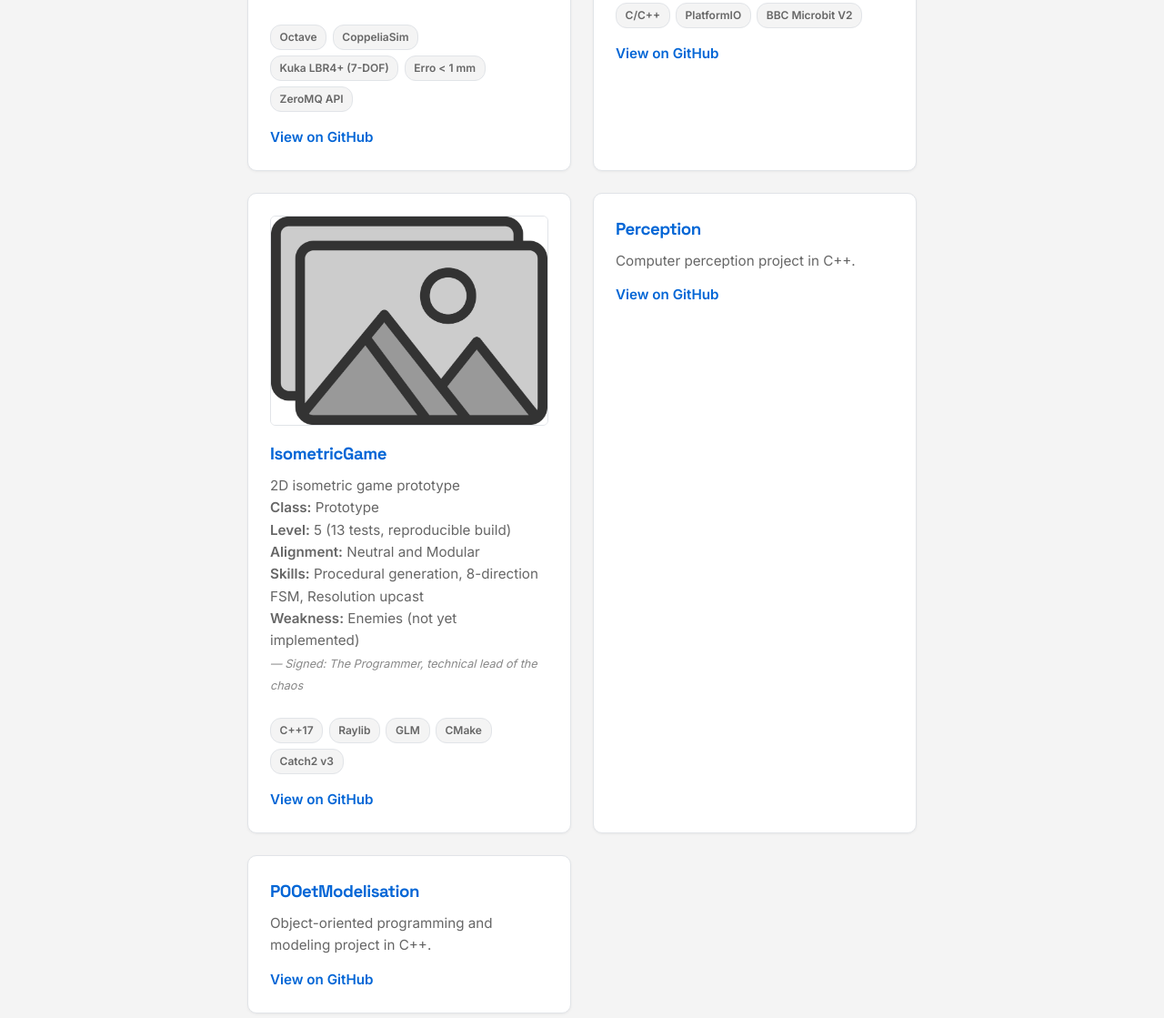
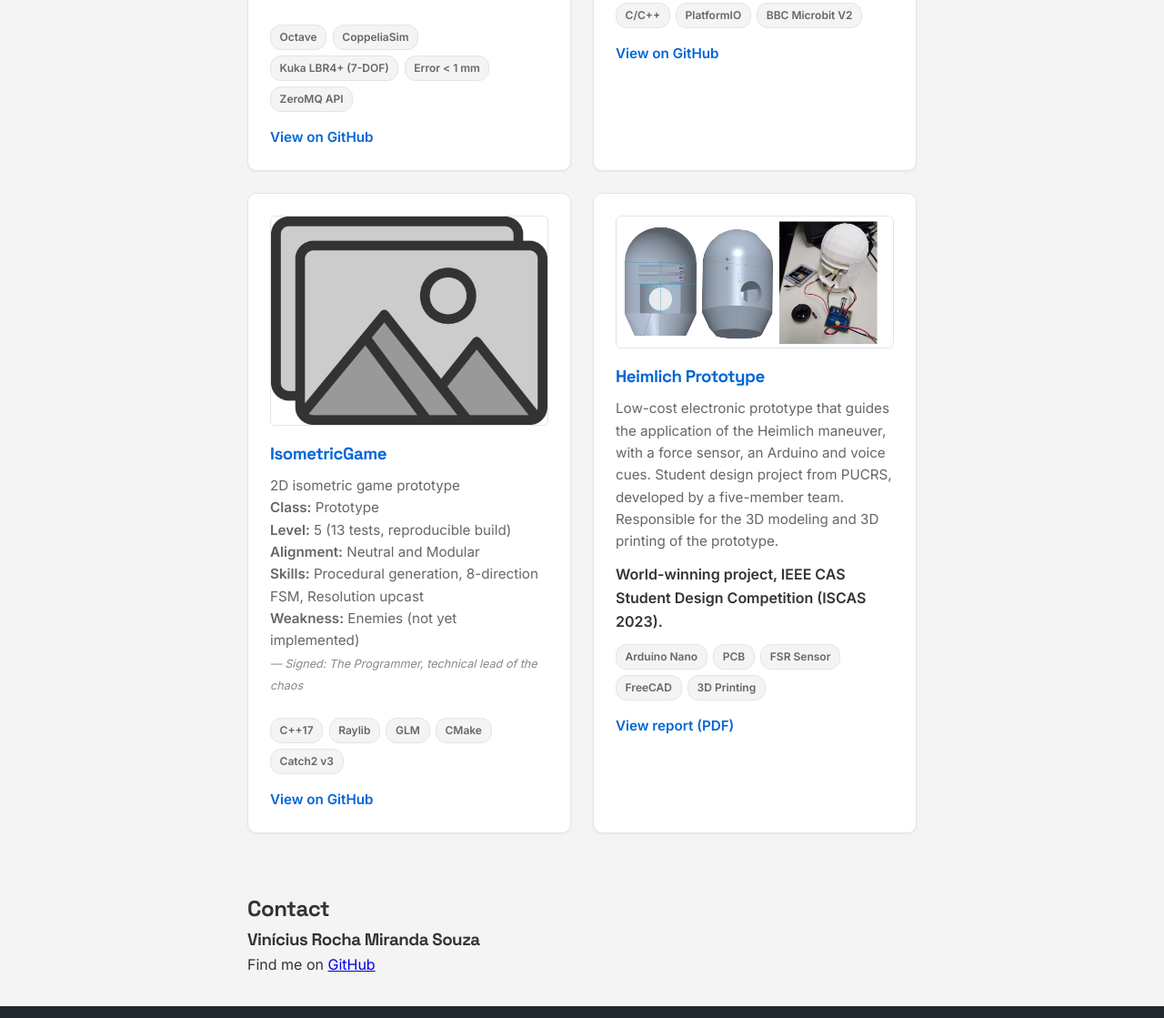
Before and after one commit to vinyIsCollapsing/vinyIsCollapsing.github.io, a plain HTML site: page index.html in a window 1280 px wide. Shown: the part 1103-2222 px from the top of the page at 91% size. Drawn offline with Linux system fonts and the light colour scheme.

Commit message:
feat(heimlich): new project (article) added

```diff
--- a/index.html
+++ b/index.html
@@ -87,7 +87,7 @@
                             <li>Octave</li>
                             <li>CoppeliaSim</li>
                             <li>Kuka LBR4+ (7-DOF)</li>
-                            <li>Erro &lt; 1 mm</li>
+                            <li>Error &lt; 1 mm</li>
                             <li>ZeroMQ API</li>
                         </ul>
                         <a href="https://github.com/vinyIsCollapsing/Modelisation3D" target="_blank" rel="noopener noreferrer" data-i18n="projetos.ver">Ver no GitHub</a>
@@ -142,14 +142,24 @@
                 </article>
 
                 <article class="projeto">
-                    <h3>Perception</h3>
-                    <p data-i18n="perc.desc">Projeto de percepção computacional em C++.</p>
-                    <a href="https://github.com/vinyIsCollapsing/Perception" target="_blank" rel="noopener noreferrer" data-i18n="projetos.ver">Ver no GitHub</a>
-                </article>
-                <article class="projeto">
-                    <h3>POOetModelisation</h3>
-                    <p data-i18n="poo.desc">Projeto de Programação Orientada a Objetos e Modelagem em C++.</p>
-                    <a href="https://github.com/vinyIsCollapsing/POOetModelisation" target="_blank" rel="noopener noreferrer" data-i18n="projetos.ver">Ver no GitHub</a>
+                    <div class="projeto-imagem">
+                        <img src="assets/heimlich.png" alt="Protótipo do dispositivo de auxílio à manobra de Heimlich" data-i18n-alt="heimlich.alt">
+                    </div>
+                    <div class="projeto-conteudo">
+                        <h3 data-i18n="heimlich.titulo">Protótipo Heimlich</h3>
+                        <p data-i18n="heimlich.desc">
+                            Protótipo eletrônico de baixo custo que orienta a aplicação da manobra de Heimlich, com sensor de força, Arduino e áudios de orientação. Projeto de design estudantil da PUCRS, desenvolvido por uma equipe de cinco integrantes. Responsável pela modelagem e impressão 3D do protótipo.
+                        </p>
+                        <strong data-i18n="heimlich.premio">Projeto vencedor mundial no IEEE CAS Student Design Competition (ISCAS 2023).</strong>
+                        <ul class="projeto-tags">
+                            <li>Arduino Nano</li>
+                            <li>PCB</li>
+                            <li>FSR Sensor</li>
+                            <li>FreeCAD</li>
+                            <li>3D Printing</li>
+                        </ul>
+                        <a href="https://www.pucrs.br/politecnica/wp-content/uploads/sites/166/2023/03/SDC-PUCRS-report.pdf" target="_blank" rel="noopener noreferrer" data-i18n="projetos.relatorio">Ver relatório (PDF)</a>
+                    </div>
                 </article>
             </div>
         </section>
@@ -157,6 +167,7 @@
         <!-- Contato -->
         <section id="contato">
             <h2 data-i18n="contato.titulo">Contato</h2>
+            <h3> Vinícius Rocha Miranda Souza</h3>
             <p><span data-i18n="contato.texto">Me encontre no</span> <a href="https://github.com/vinyIsCollapsing" target="_blank" rel="noopener noreferrer">GitHub</a></p>
         </section>
     </main>
--- a/js/i18n.js
+++ b/js/i18n.js
@@ -29,8 +29,11 @@
            "ep.alt": "Placas micro:bit sendo sincronizadas",
            "ep.desc": "Um pequeno enxame de placas BBC micro:bit v2 sem líder. Cada uma segue uma regra local simples, e, com o tempo, o grupo inteiro acaba trabalhando em conjunto.",
            "iso.desc": 'Protótipo de jogo isométrico 2D <br><b>Classe:</b> Protótipo <br><b>Nível:</b> 5 (13 testes, build reproduzível) <br><b>Alinhamento:</b> Neutro e Modular <br><b>Habilidades:</b> Geração Procedural, FSM de 8 Direções, Upcast de Resolução<br><b>Fraqueza:</b> Inimigos (ainda não implementados)<br><small style="color: #888; font-style: italic;">— Assinado: O Programador, responsável técnico pelo caos</small>',
-           "perc.desc": "Projeto de percepção computacional em C++.",
-           "poo.desc": "Projeto de Programação Orientada a Objetos e Modelagem em C++.",
+           "heimlich.titulo": "Protótipo Heimlich",
+           "heimlich.alt": "Protótipo do dispositivo de auxílio à manobra de Heimlich",
+           "heimlich.desc": "Protótipo eletrônico de baixo custo que orienta a aplicação da manobra de Heimlich, com sensor de força, Arduino e áudios de orientação. Projeto de design estudantil da PUCRS, desenvolvido por uma equipe de cinco integrantes. Responsável pela modelagem e impressão 3D do protótipo.",
+           "heimlich.premio": "Projeto vencedor mundial no IEEE CAS Student Design Competition (ISCAS 2023).",
+           "projetos.relatorio": "Ver relatório (PDF)",
            "contato.titulo": "Contato",
            "contato.texto": "Me encontre no"
        },
@@ -56,8 +59,11 @@
            "ep.alt": "Synchronized micro:bit boards",
            "ep.desc": "A small leaderless swarm of BBC micro:bit v2 boards. Each one follows a simple local rule, and over time the whole group ends up working together.",
            "iso.desc": '2D isometric game prototype <br><b>Class:</b> Prototype <br><b>Level:</b> 5 (13 tests, reproducible build) <br><b>Alignment:</b> Neutral and Modular <br><b>Skills:</b> Procedural generation, 8-direction FSM, Resolution upcast<br><b>Weakness:</b> Enemies (not yet implemented)<br><small style="color: #888; font-style: italic;">— Signed: The Programmer, technical lead of the chaos</small>',
-           "perc.desc": "Computer perception project in C++.",
-           "poo.desc": "Object-oriented programming and modeling project in C++.",
+           "heimlich.titulo": "Heimlich Prototype",
+           "heimlich.alt": "Prototype of the device assisting the Heimlich maneuver",
+           "heimlich.desc": "Low-cost electronic prototype that guides the application of the Heimlich maneuver, with a force sensor, an Arduino and voice cues. Student design project from PUCRS, developed by a five-member team. Responsible for the 3D modeling and 3D printing of the prototype.",
+           "heimlich.premio": "World-winning project, IEEE CAS Student Design Competition (ISCAS 2023).",
+           "projetos.relatorio": "View report (PDF)",
            "contato.titulo": "Contact",
            "contato.texto": "Find me on"
        },
@@ -83,8 +89,11 @@
            "ep.alt": "Cartes micro:bit synchronisées",
            "ep.desc": "Un petit essaim sans chef de cartes BBC micro:bit v2. Chacune suit une règle locale simple et, avec le temps, le groupe entier finit par travailler ensemble.",
            "iso.desc": 'Prototype de jeu isométrique 2D <br><b>Classe :</b> Prototype <br><b>Niveau :</b> 5 (13 tests, build reproductible) <br><b>Alignement :</b> Neutre et Modulaire <br><b>Compétences :</b> Génération procédurale, FSM à 8 directions, Upcast de résolution<br><b>Faiblesse :</b> Ennemis (pas encore implémentés)<br><small style="color: #888; font-style: italic;">— Signé : Le Programmeur, responsable technique du chaos</small>',
-           "perc.desc": "Projet de perception par ordinateur en C++.",
-           "poo.desc": "Projet de programmation orientée objet et modélisation en C++.",
+           "heimlich.titulo": "Prototype Heimlich",
+           "heimlich.alt": "Prototype du dispositif d'aide à la manœuvre de Heimlich",
+           "heimlich.desc": "Prototype électronique à faible coût qui guide la réalisation de la manœuvre de Heimlich, avec un capteur de force, un Arduino et des indications sonores. Projet d'études de la PUCRS, réalisé par une équipe de cinq membres. Responsable de la modélisation et de l'impression 3D du prototype.",
+           "heimlich.premio": "Projet lauréat au niveau mondial, IEEE CAS Student Design Competition (ISCAS 2023).",
+           "projetos.relatorio": "Voir le rapport (PDF)",
            "contato.titulo": "Contact",
            "contato.texto": "Retrouvez-moi sur"
        }
--- a/js/script.js
+++ b/js/script.js
@@ -56,7 +56,7 @@ document.addEventListener("DOMContentLoaded", function () {
 
     if (voltarTopo) {
         window.addEventListener("scroll", function () {
-            if (window.scrollY > 300) {   // ← scrollY, não scrollX!
+            if (window.scrollY > 300) {
                 voltarTopo.classList.add("visivel");
             } else {
                 voltarTopo.classList.remove("visivel");
```
Also changed, not shown: assets/heimlich.png (added).
